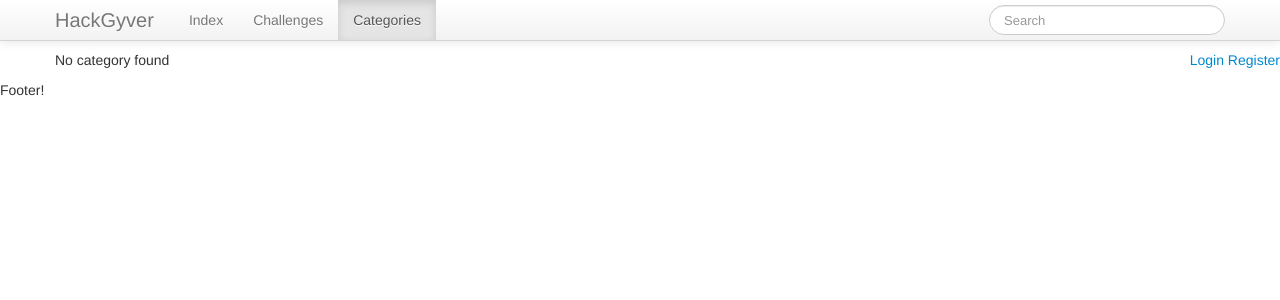
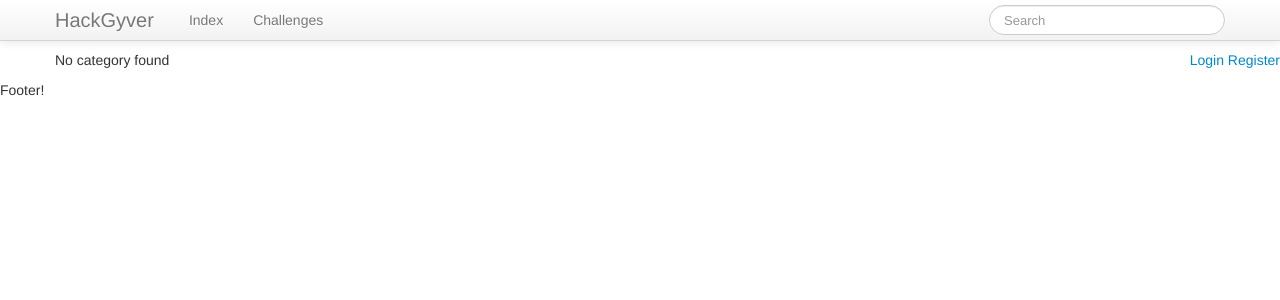
Before and after one commit to HackGyver/challenges, a Flask app: page /categories/ in a window 1280 px wide. Shown: the top 300 px of the page. Run offline with Flask 2, Linux system fonts and the light colour scheme; data that the repository does not hold is empty; parts of the project's set-up code (start-up, migrations or seed data) failed here and were passed over; some libraries are stand-ins or nearby versions.

Commit message:
no more use of categories tab imo

```diff
--- a/web/templates/_navbar.html
+++ b/web/templates/_navbar.html
@@ -6,7 +6,6 @@
             {% for endpoint, caption in [
                 ('index', 'Index'),
                 ('show_challenges', 'Challenges'),
-                ('show_categories', 'Categories')
             ] %}
                 <li {% if endpoint == request.endpoint %}class="active"{% endif %}><a href="{{ url_for(endpoint) }}">{{ caption }}</a></li>
             {% endfor %}
```
